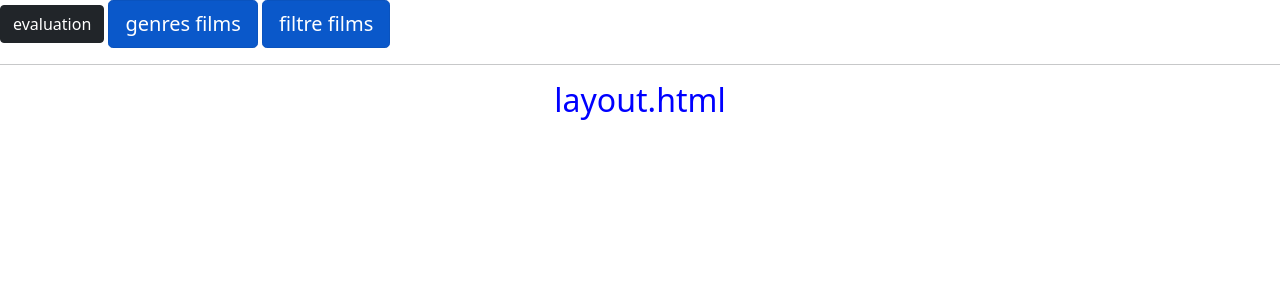
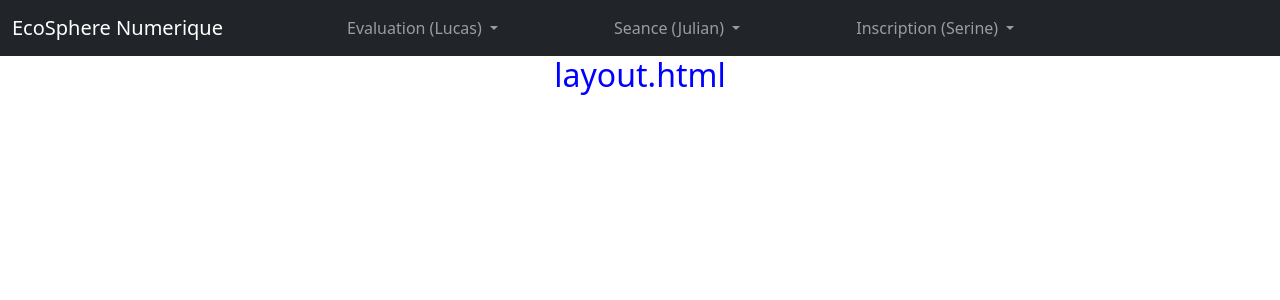
Before and after one commit to Lucas-Requena/ecosphere, a Flask app: page / in a window 1280 px wide. Shown: the top 300 px of the page. Run offline with Flask 3, Linux system fonts and the light colour scheme; some libraries are stand-ins or nearby versions.

Commit message:
Update _nav.html

```diff
--- a/ecosphere/templates/_nav.html
+++ b/ecosphere/templates/_nav.html
@@ -1,6 +1,46 @@
-<nav class="menu">
-    <a class="btn btn-dark" href="/evaluation/show"> evaluation </a>
-    <a href="/genre-film/show" class="btn btn-primary btn-lg active" role="button" aria-pressed="true"> genres films </a>
-    <a href="/film/filtre" class="btn btn-primary btn-lg active" role="button" aria-pressed="true"> filtre films </a>
-</nav>
-<hr>
+<nav class="navbar navbar-expand-lg navbar-dark bg-dark">
+    <div class="container-fluid">
+      <a class="navbar-brand" href="/">EcoSphere Numerique</a>
+      <button class="navbar-toggler" type="button" data-bs-toggle="collapse" data-bs-target="#navbarNavDarkDropdown" aria-controls="navbarNavDarkDropdown" aria-expanded="false" aria-label="Toggle navigation">
+        <span class="navbar-toggler-icon"></span>
+      </button>
+      <div class="collapse navbar-collapse" id="navbarNavDarkDropdown">
+        <ul class="navbar-nav">
+
+
+          <li class="nav-item dropdown" style="margin-left: 100px">
+            <a class="nav-link dropdown-toggle" href="/evaluation/show" id="navbarDarkDropdownMenuLink" role="button" data-bs-toggle="dropdown" aria-expanded="false">
+              Evaluation (Lucas)
+            </a>
+            <ul class="dropdown-menu dropdown-menu-dark" aria-labelledby="navbarDarkDropdownMenuLink">
+              <li><a class="dropdown-item" href="#">Filtrer</a></li>
+              <li><a class="dropdown-item" href="/evaluation/show">Evaluation</a></li>
+            </ul>
+          </li>
+
+
+            <li class="nav-item dropdown" style="margin-left: 100px">
+            <a class="nav-link dropdown-toggle" href="/seance/show" id="navbarDarkDropdownMenuLink" role="button" data-bs-toggle="dropdown" aria-expanded="false">
+              Seance (Julian)
+            </a>
+            <ul class="dropdown-menu dropdown-menu-dark" aria-labelledby="navbarDarkDropdownMenuLink">
+              <li><a class="dropdown-item" href="#">Filtrer</a></li>
+              <li><a class="dropdown-item" href="/seance/show">Seance</a></li>
+            </ul>
+          </li>
+
+
+            <li class="nav-item dropdown" style="margin-left: 100px">
+            <a class="nav-link dropdown-toggle" href="#" id="navbarDarkDropdownMenuLink" role="button" data-bs-toggle="dropdown" aria-expanded="false">
+              Inscription (Serine)
+            </a>
+            <ul class="dropdown-menu dropdown-menu-dark" aria-labelledby="navbarDarkDropdownMenuLink">
+              <li><a class="dropdown-item" href="#">Action</a></li>
+              <li><a class="dropdown-item" href="#">Another action</a></li>
+              <li><a class="dropdown-item" href="#">Something else here</a></li>
+            </ul>
+          </li>
+        </ul>
+      </div>
+    </div>
+  </nav>
```
